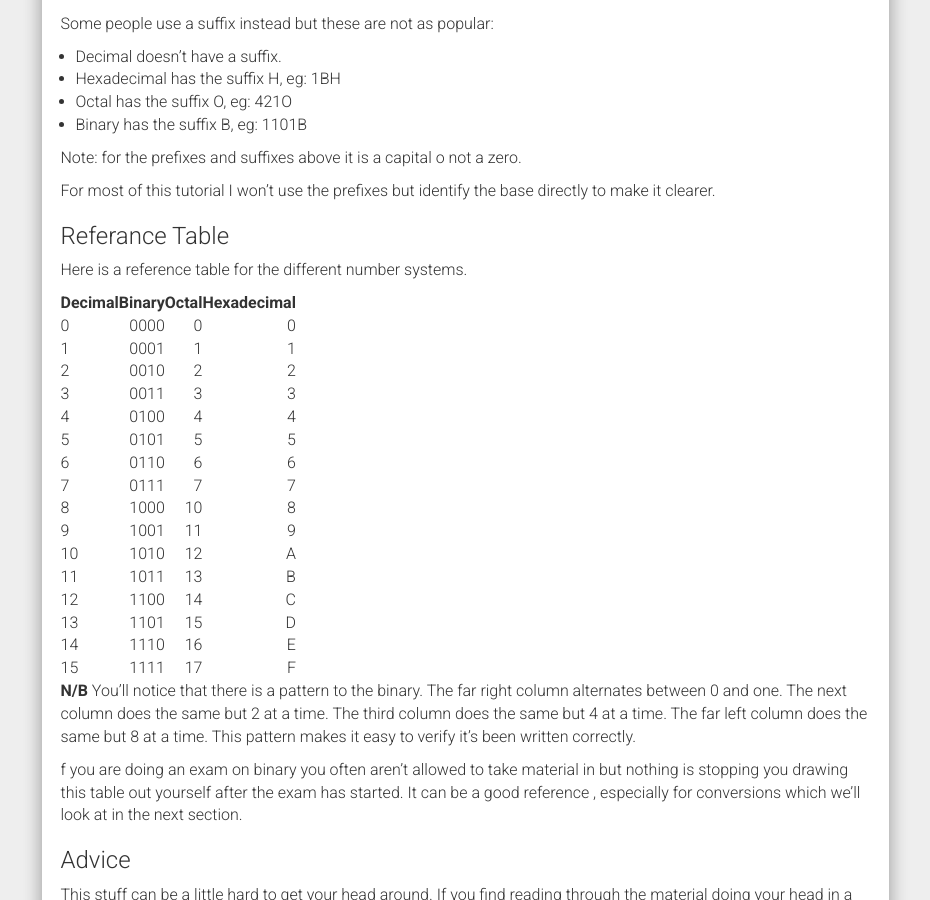
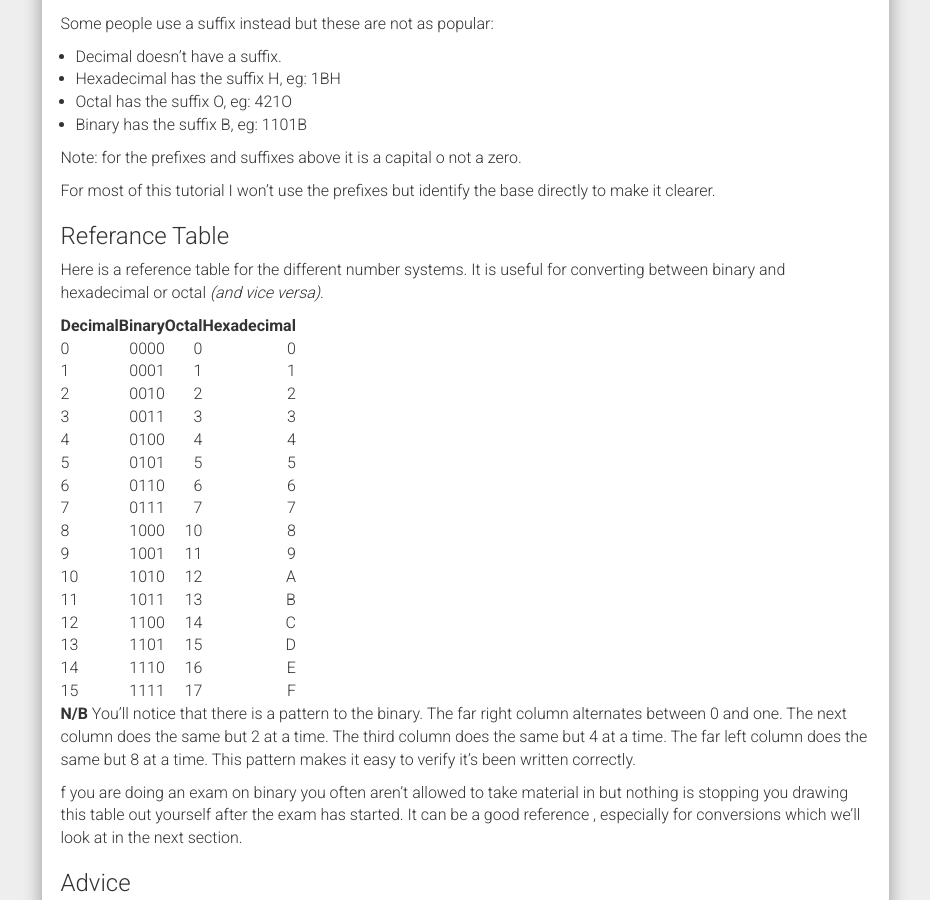
Before and after one commit to daumie/blog, a Jekyll site: the page built from _posts/2016-07-18-getting-started-with-binary.md, in a window 1280 px wide and 900 px high, scrolled down 3351 px. Shown: the whole window, without its empty margins (321-1251 px from the left). Built offline with Jekyll 4.4.1, drawn with Linux system fonts in a browser that asks for light colours; nearby versions of some CDN libraries; comment, search, counter and statistics services are not loaded.

Commit message:
improve formatting, more clarity to refereance table

```diff
--- a/_posts/2016-07-18-getting-started-with-binary.md
+++ b/_posts/2016-07-18-getting-started-with-binary.md
@@ -155,7 +155,7 @@ For most of this tutorial I won't use the prefixes but identify the base directl
 
 ### Referance Table
 
-Here is a reference table for the different number systems.
+Here is a reference table for the different number systems. It is useful for converting between binary and hexadecimal or octal _(and vice versa)_.
 
 |Decimal 	|Binary 	|Octal 	|Hexadecimal|
 |:---|---:|---:|---:|
```
